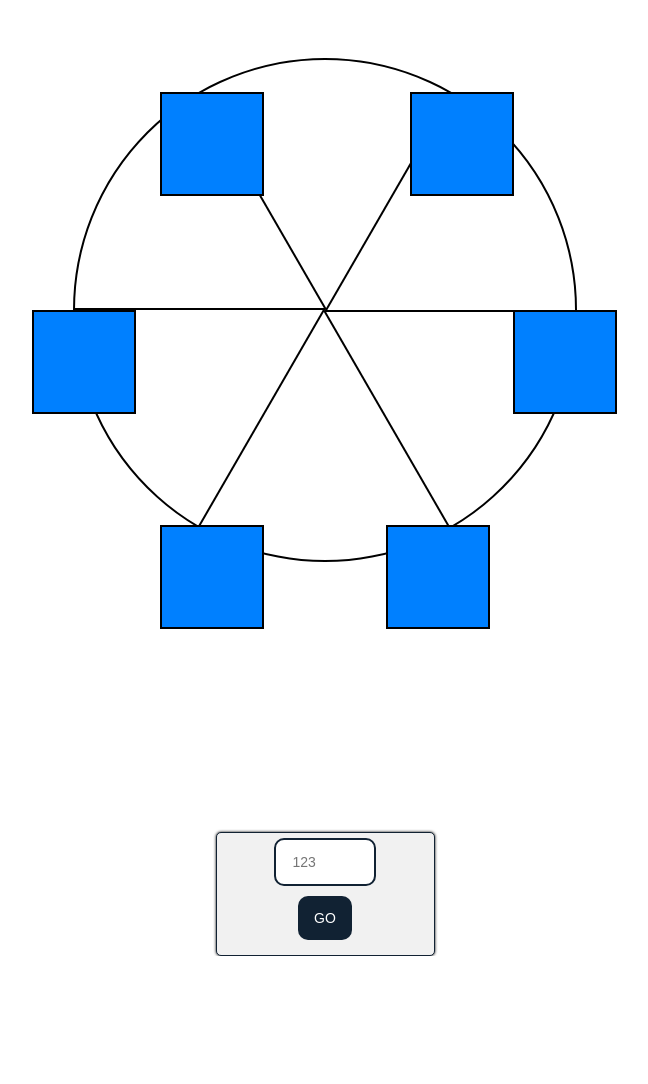
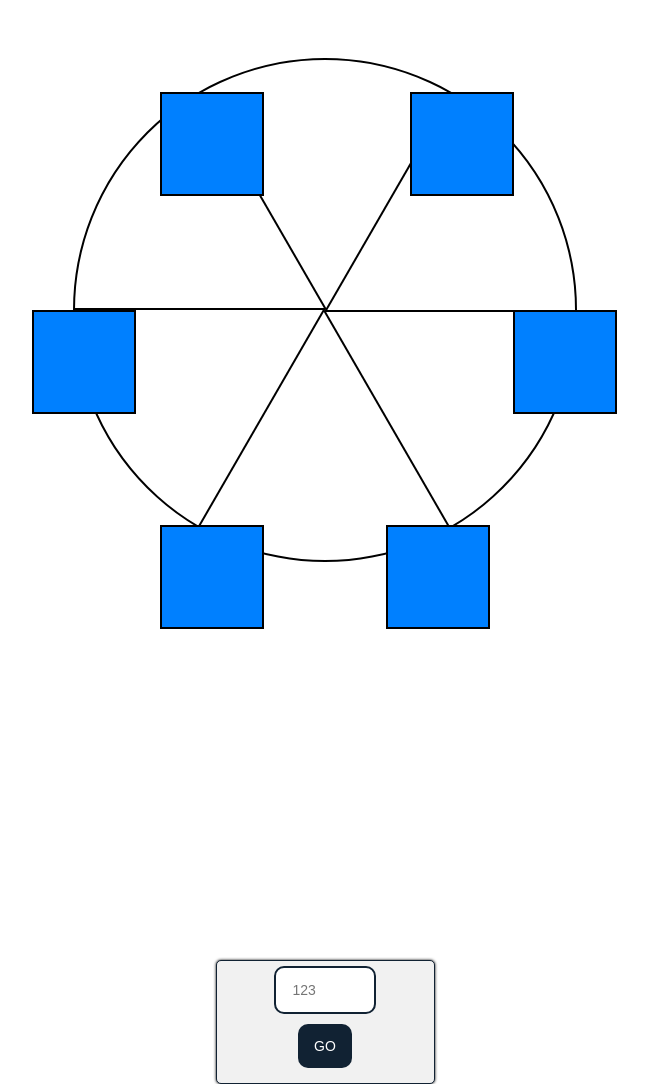
Before and after one commit to Hussain022/Wheel, a plain HTML site: page index.html in a window 1280 px wide. Shown: the whole page, without its empty margins (315-963 px from the left). Before the commit the page ends 956 px from the top, so only its background shows below. Drawn offline with Linux system fonts and the light colour scheme.

Commit message:
Update styles.css

```diff
--- a/styles.css
+++ b/styles.css
@@ -112,7 +112,7 @@ body {
 
   .user-input {
     position: absolute;
-    top: 65vw;
+    top: 75vw;
     display: flex;
     flex-direction: column;
     justify-content: center;
```
